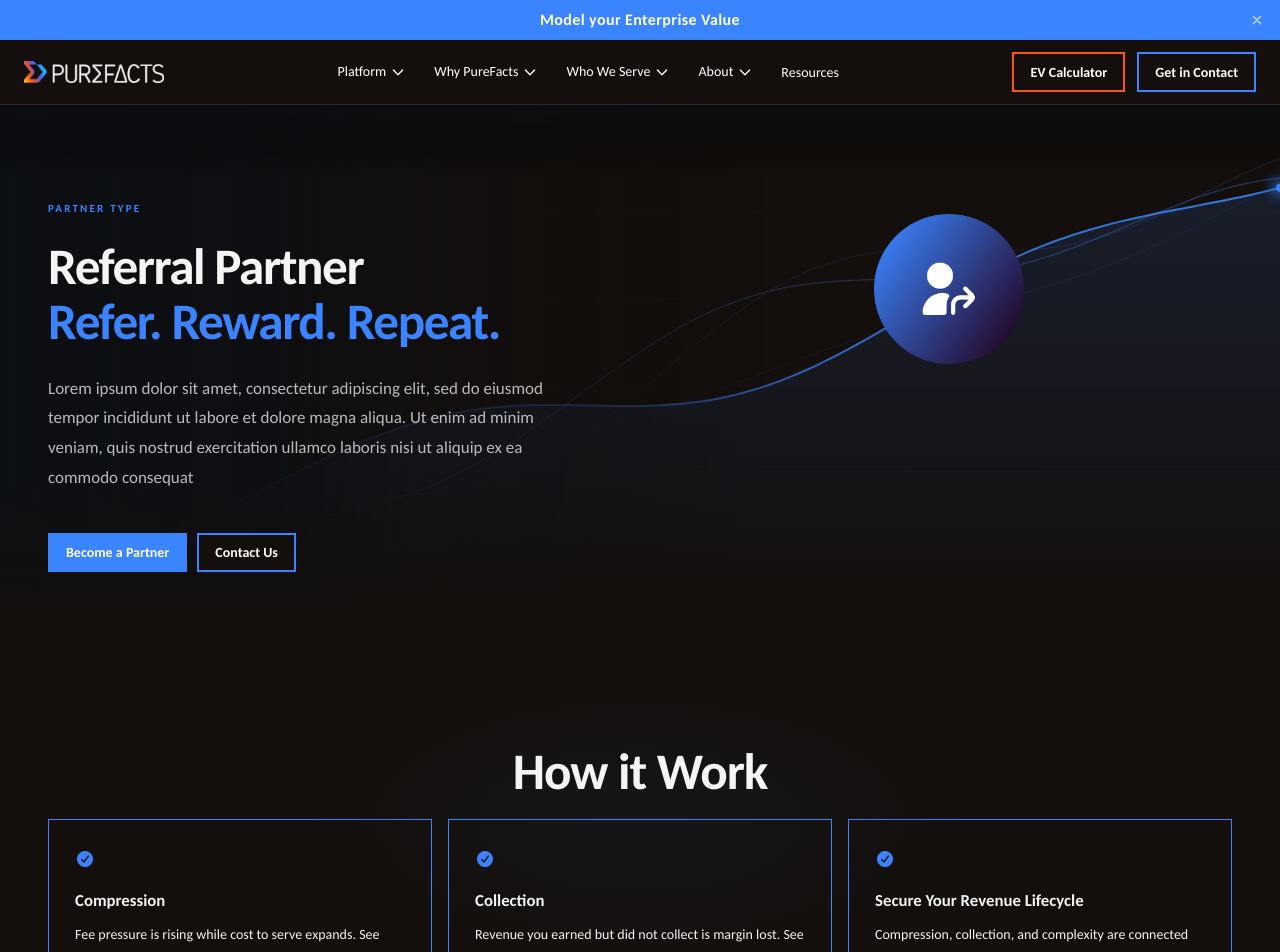
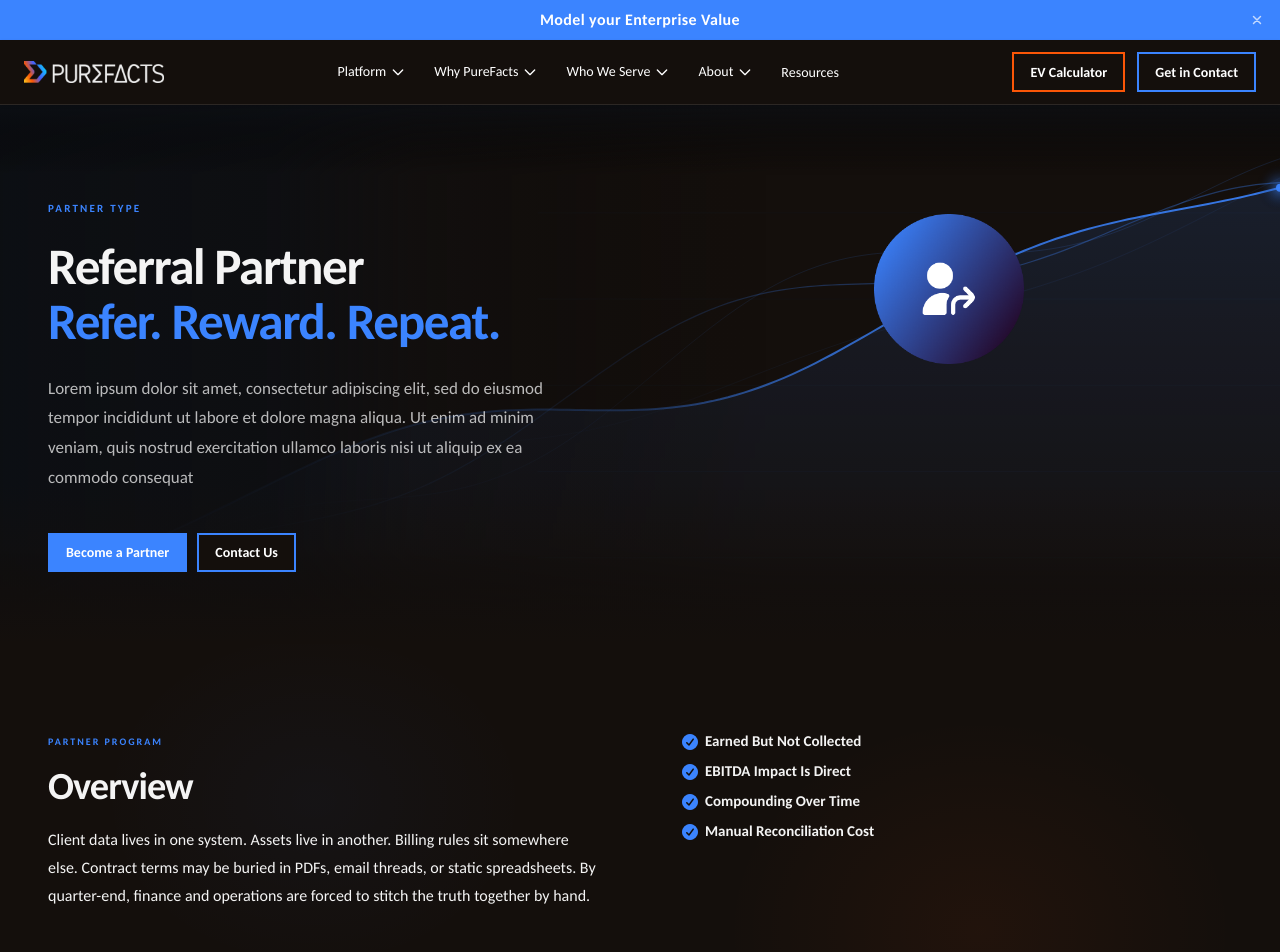
Before and after one commit to AngelloPaperplane/purefacts-stg, a Next.js app: page /about/partners/referral-partner in a window 1280 px wide. Shown: the top 952 px of the page. Built offline with nearby package versions, Linux system fonts and the light colour scheme.

Commit message:
[fix] element

```diff
--- a/app/about/partners/referral-partner/ContentRefferralPartnerClient.tsx
+++ b/app/about/partners/referral-partner/ContentRefferralPartnerClient.tsx
@@ -111,12 +111,28 @@ function Hero(){
   useEffect(()=>{setTimeout(()=>setMounted(true),80)},[])
   const [isModalOpen, setIsModalOpen] = useState(false)
   const bg = C.bg
+  const stylesHeroIconDesk = {
+    position: 'absolute',
+    right: '20%',
+    top: '5%'
+  } as const;
+
+  const stylesHeroIconMob = {
+    position: 'relative',
+    left: '0',
+    top: '0',
+    marginBottom: '30px'
+  } as const;
+
   return (
     <>
       <section style={{position:'relative',overflow:'hidden',background:bg,padding:isMobile?'48px 0':isTablet?'72px 0':'90px 0 72px',display:'flex',alignItems:'center'}}>
         <RevenueLedgerCanvas  aRgb={C.aRgb} />
         <div style={{position:'absolute',bottom:0,left:0,right:0,height:160,background:`linear-gradient(to bottom, transparent, ${bg})`,pointerEvents:'none',zIndex:2}} aria-hidden="true" />
         <div style={{maxWidth:1280,margin:'0 auto',padding:isMobile?'0 20px':isTablet?'0 32px':'0 48px',width:'100%',position:'relative',zIndex:3}}>
+          <div style={isTablet ? stylesHeroIconMob : stylesHeroIconDesk}>
+            <Image src="/icons/azul.png" alt="imageLogo" width={150} height={150} style={{ objectFit: 'contain', objectPosition: 'left' }} />
+          </div>
           <div style={{maxWidth:640,opacity:mounted?1:0,transform:mounted?'translateY(0)':'translateY(24px)',transition:'opacity 0.7s ease, transform 0.7s ease'}}>
             <div style={{marginBottom:20}}>
               <span style={{fontSize:11,fontWeight:700,color:C.accent,textTransform:'uppercase',letterSpacing:'0.20em'}}>partner type</span>
@@ -134,9 +150,6 @@ function Hero(){
               </button>
             <Link href="/contact" className="btn-primary" style={{borderColor:C.accent}}>Contact Us</Link>
           </div>
-          <div style={{ position: 'absolute', right: '20%', top: '5%' }}>
-            <Image src="/icons/azul.png" alt="imageLogo" width={150} height={150} style={{ objectFit: 'contain', objectPosition: 'left' }} />
-          </div>
         </div>
       </section>
       <HubspotModal
@@ -146,6 +159,64 @@ function Hero(){
           formId="647e0e88-54fc-4271-86ed-33f5b6cb2c65"
         />
     </>
+  )
+}
+
+function Overview_block(){
+  const { isMobile, isTablet } = useBreakpoint()
+  const sectionPad = isMobile ? '56px 0' : '90px 0'
+  const innerPad = isMobile ? '0 20px' : isTablet ? '0 32px' : '0 48px'
+  const twoCols = isTablet ? '1fr' : 'repeat(2, minmax(0, 1fr))'
+  const sectionGap = isMobile ? '24px' : isTablet ? '32px' : '80px'
+  return(
+     <section style={{ background: C.bg, position: 'relative', overflow: 'hidden', padding: sectionPad }} aria-label="Collection problems begin with fragmentation">
+        <div aria-hidden="true" style={{ position: 'absolute', top: '10%', right: '0%', width: 600, height: 500, pointerEvents: 'none', background: 'radial-gradient(ellipse, rgba(251,86,7,0.06) 0%, transparent 60%)' }} />
+        <div aria-hidden="true" style={{ position: 'absolute', bottom: '0%', left: '5%', width: 500, height: 400, pointerEvents: 'none', background: 'radial-gradient(ellipse, rgba(59,132,255,0.04) 0%, transparent 60%)' }} />
+
+        <div style={{ maxWidth: 1280, margin: '0 auto', padding: innerPad }}>
+          <div style={{ display: 'grid', gridTemplateColumns: twoCols, gap: sectionGap, alignItems: 'start' }}>
+            <div>
+              <Reveal>
+                <Eyebrow color={C.accent}>Partner program</Eyebrow>
+                <h2 style={{ fontSize: 'clamp(1.8rem,3vw,2.6rem)', fontWeight: 700, color: C.text, letterSpacing: '-0.025em', lineHeight: 1.18, margin: 0 }}>
+                  Overview
+                </h2>
+              </Reveal>
+              <Reveal delay={70}>
+                <div style={{ display: 'flex', flexDirection: 'column', gap: 14, marginTop: 18 }}>
+                  <p style={{ fontSize: 16, color: C.text, lineHeight: 1.75, margin: 0 }}>
+                    Client data lives in one system. Assets live in another. Billing rules
+                    sit somewhere else. Contract terms may be buried in PDFs, email threads,
+                    or static spreadsheets. By quarter-end, finance and operations are forced
+                    to stitch the truth together by hand.
+                  </p>
+                </div>
+              </Reveal>
+            </div>
+
+            {/* Right: bullet list — bare icons, no backgrounds */}
+            <ul style={{ margin: 0, padding: 0, listStyle: 'none' }}>
+              {[
+                { label: 'Earned But Not Collected', icon: 'fa-circle-check',    detail: 'Revenue leaves the book before it is ever invoiced because billing logic does not reflect the full relationship.' },
+                { label: 'EBITDA Impact Is Direct',  icon: 'fa-circle-check' },
+                { label: 'Compounding Over Time',    icon: 'fa-circle-check' },
+                { label: 'Manual Reconciliation Cost', icon: 'fa-circle-check' },
+              ].map((item, i) => (
+                <Reveal key={item.label} delay={i * 70}>
+                  <li className="cl-bullet-row" style={{display:'flex', gap:'5px'}}>
+                    <div style={{ flexShrink: 0, display: 'flex', alignItems: 'flex-start', justifyContent: 'flex-start' }}>
+                      <i className={`fa-solid ${item.icon}`} style={{ color: C.accent, fontSize: 16, lineHeight: 1 }} aria-hidden="true" />
+                    </div>
+                    <div>
+                      <p style={{ fontSize: 15, fontWeight: 700, color: C.text, marginBottom: '15px', lineHeight: 1 }}>{item.label}</p>
+                    </div>
+                  </li>
+                </Reveal>
+              ))}
+            </ul>
+          </div>
+        </div>
+      </section>
   )
 }
 
@@ -413,6 +484,7 @@ export default function ContentReferralParnerClient() {
   return (
     <div style={{ background:C.bg, fontFamily:"'Carlito','Segoe UI',sans-serif", position:'relative' }}>
       <Hero />
+      <Overview_block />
       <Expertise_powers />
       <FeaturesCarousel accent={C.accent} />
       <LastBlock />
```
